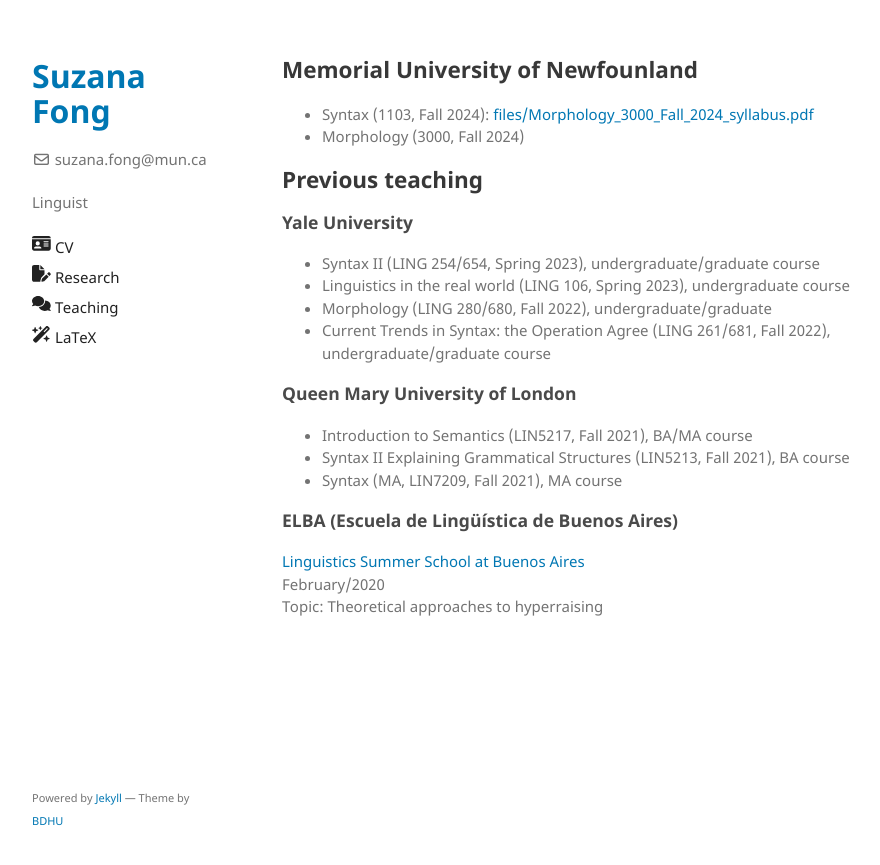
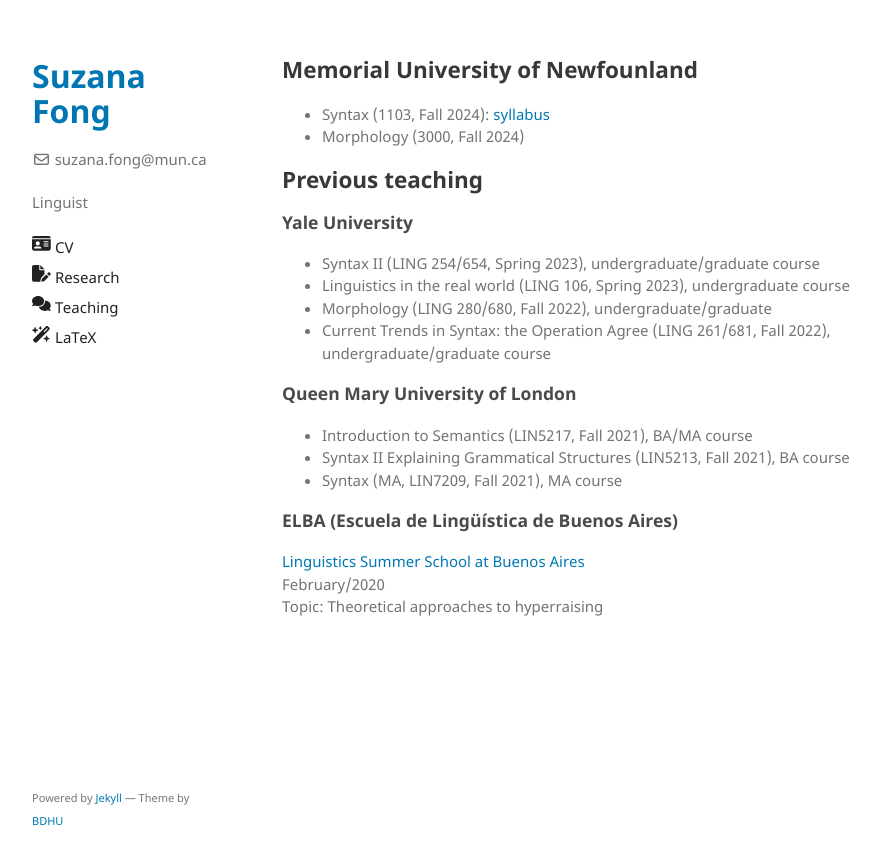
Before and after one commit to sznfng/sznfng.github.io, a Jekyll site: the page built from teaching.md, in a window 1280 px wide. Shown: the top 865 px of the page, without its empty margins (178-1058 px from the left). Built offline with Jekyll 4.4.1, drawn with Linux system fonts in a browser that asks for light colours.

Commit message:
Update teaching.md

```diff
--- a/teaching.md
+++ b/teaching.md
@@ -4,7 +4,7 @@ title: Teaching
 ---
 
 ## Memorial University of Newfounland
-+ Syntax (1103, Fall 2024): [files/Morphology_3000_Fall_2024_syllabus.pdf](syllabus)
++ Syntax (1103, Fall 2024): [syllabus](files/Morphology_3000_Fall_2024_syllabus.pdf)
 + Morphology (3000, Fall 2024)
 
 ## Previous teaching
```
